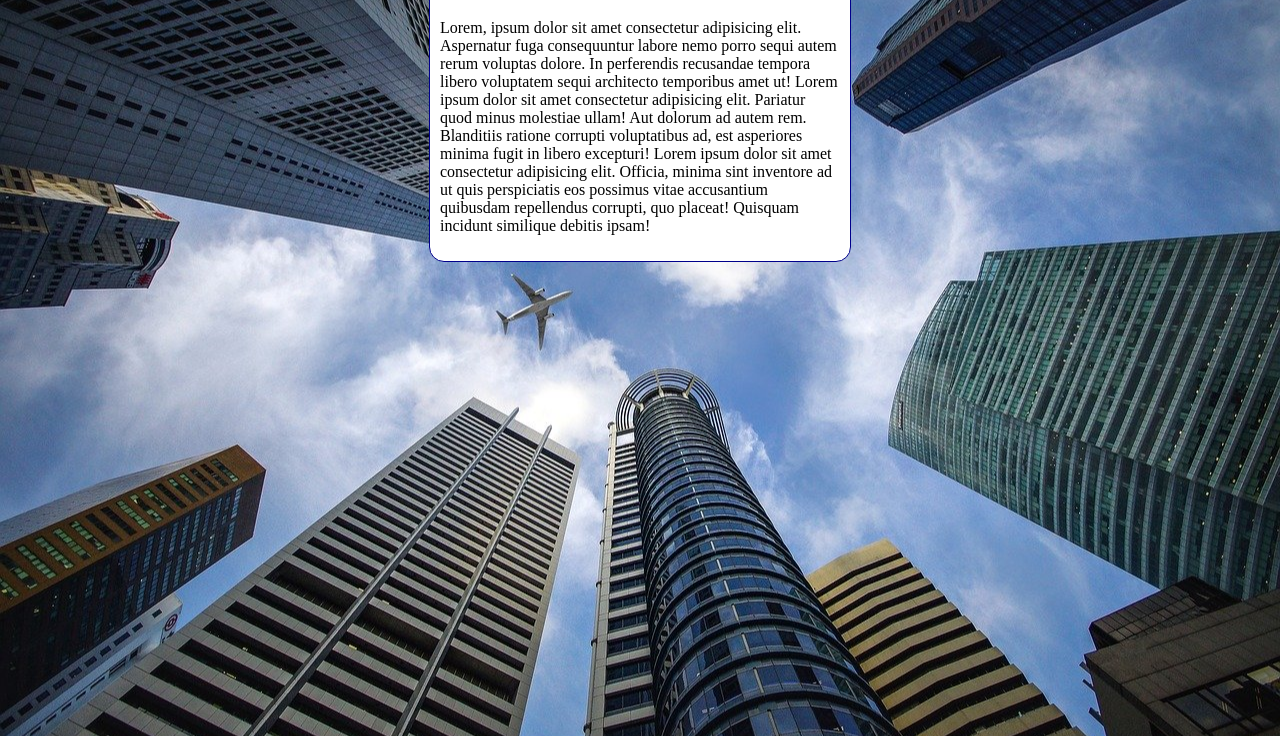
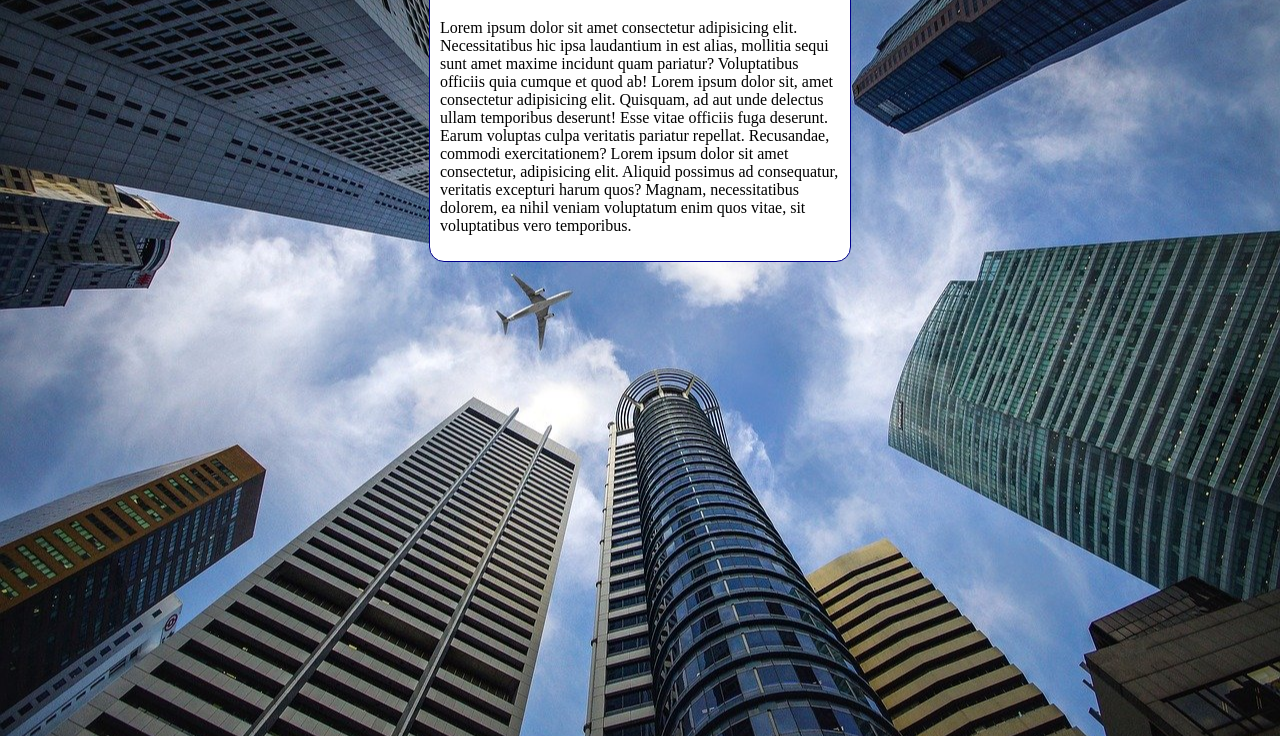
Before and after one commit to matheusjoseaparecido/HTML-CSS, a plain HTML site: page Exercícios/Ex022/fundo006.html in a window 1280 px wide. Shown: the part 80-816 px from the top of the page. Drawn offline with Linux system fonts and the light colour scheme.

Commit message:
Atualizei o exercício 22

```diff
--- a/Exercícios/Ex022/fundo006.html
+++ b/Exercícios/Ex022/fundo006.html
@@ -26,7 +26,7 @@
 <body>
     <main>
         <h1>Teste de Imagem de Fundo</h1>
-        <p>Lorem, ipsum dolor sit amet consectetur adipisicing elit. Aspernatur fuga consequuntur labore nemo porro sequi autem rerum voluptas dolore. In perferendis recusandae tempora libero voluptatem sequi architecto temporibus amet ut! Lorem ipsum dolor sit amet consectetur adipisicing elit. Pariatur quod minus molestiae ullam! Aut dolorum ad autem rem. Blanditiis ratione corrupti voluptatibus ad, est asperiores minima fugit in libero excepturi! Lorem ipsum dolor sit amet consectetur adipisicing elit. Officia, minima sint inventore ad ut quis perspiciatis eos possimus vitae accusantium quibusdam repellendus corrupti, quo placeat! Quisquam incidunt similique debitis ipsam!</p>
+        <p>Lorem ipsum dolor sit amet consectetur adipisicing elit. Necessitatibus hic ipsa laudantium in est alias, mollitia sequi sunt amet maxime incidunt quam pariatur? Voluptatibus officiis quia cumque et quod ab! Lorem ipsum dolor sit, amet consectetur adipisicing elit. Quisquam, ad aut unde delectus ullam temporibus deserunt! Esse vitae officiis fuga deserunt. Earum voluptas culpa veritatis pariatur repellat. Recusandae, commodi exercitationem? Lorem ipsum dolor sit amet consectetur, adipisicing elit. Aliquid possimus ad consequatur, veritatis excepturi harum quos? Magnam, necessitatibus dolorem, ea nihil veniam voluptatum enim quos vitae, sit voluptatibus vero temporibus.</p>
     </main>
 </body>
 </html>
```
